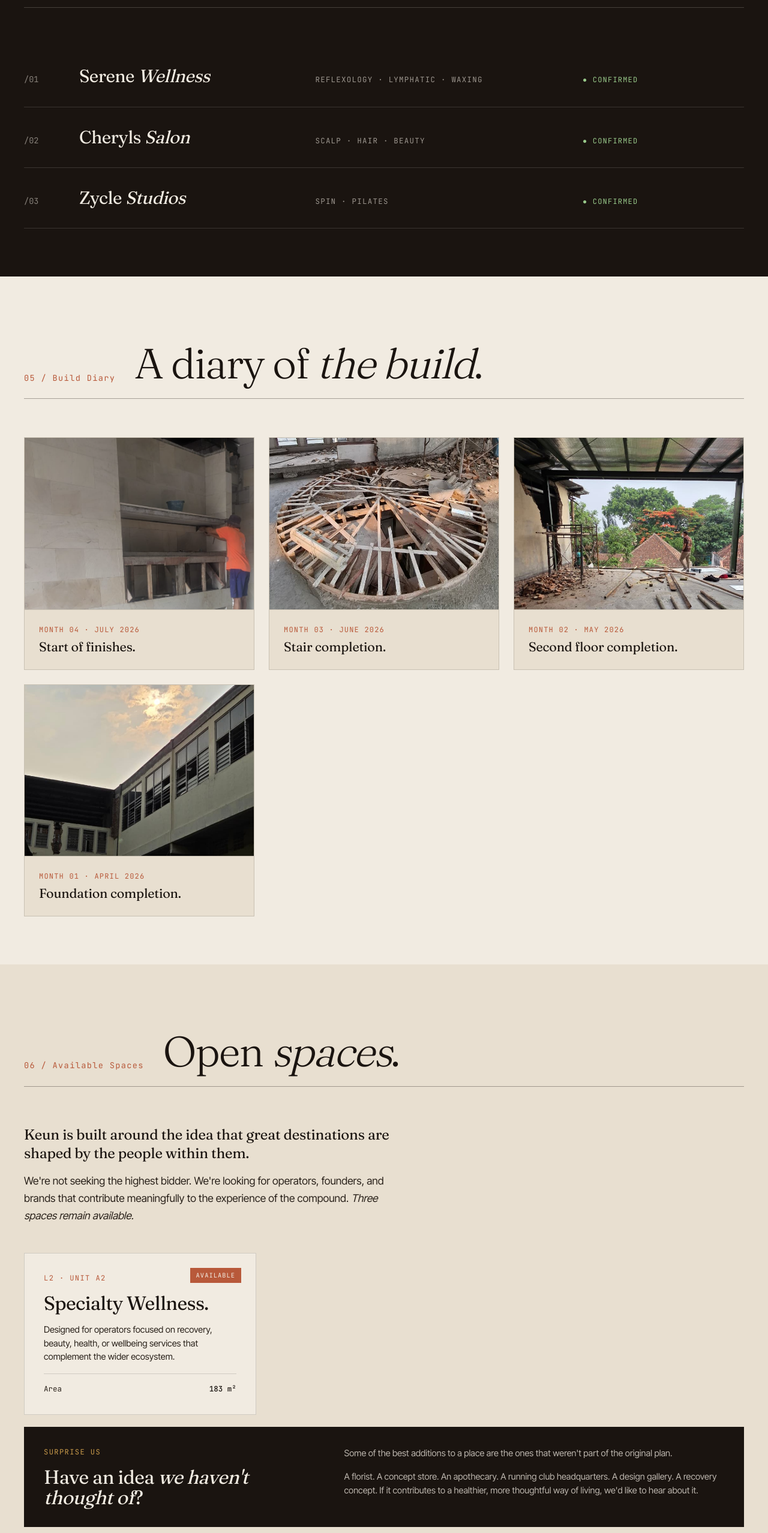
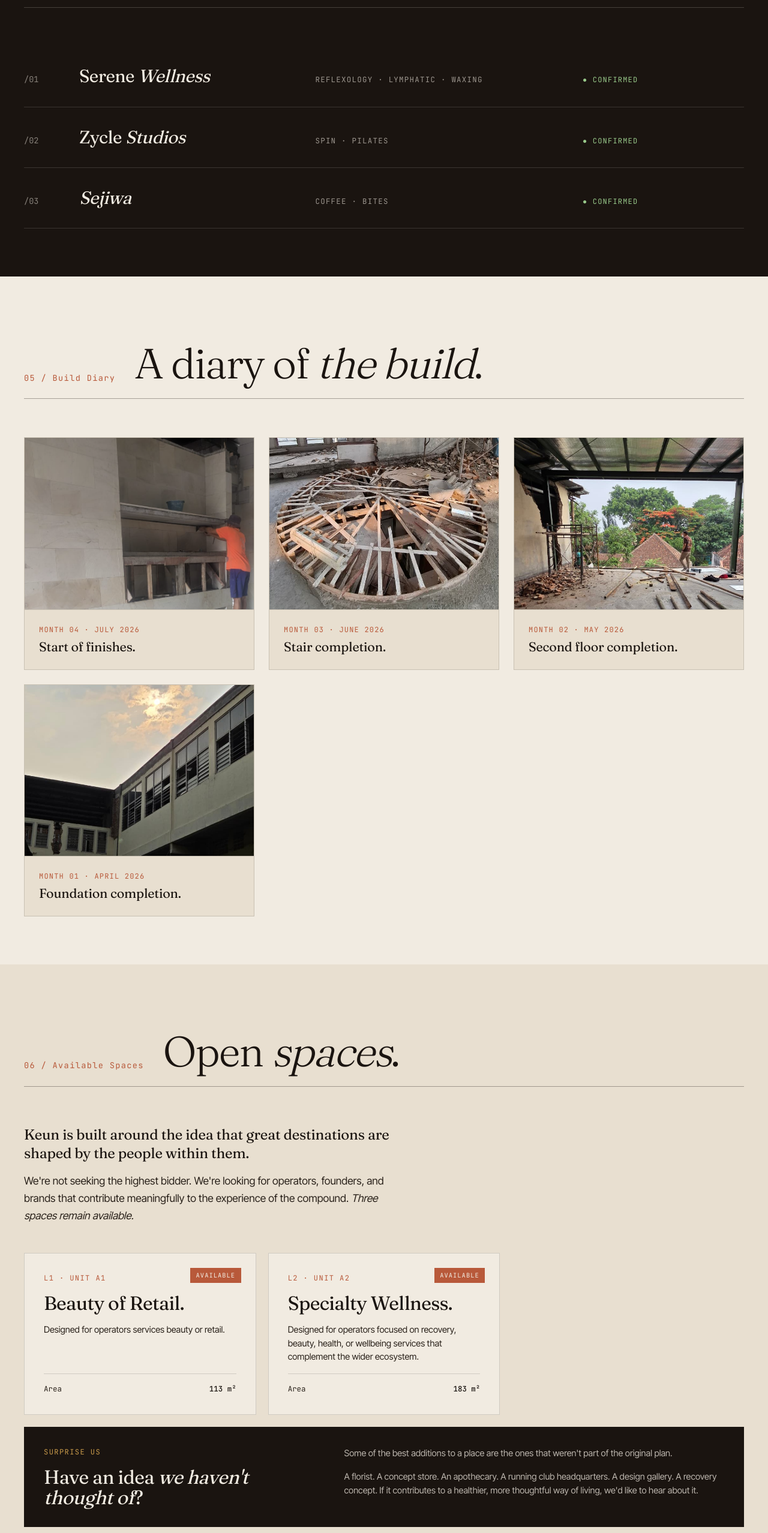
Before and after one commit to keungroup/keungroup.github.io, a website built with webpack: page index.html in a window 1280 px wide. Shown: the part 5274-7830 px from the top of the page at 60% size. Built offline with nearby package versions, Linux system fonts and the light colour scheme.

Commit message:
03062026 - Profile - V3 - SJ

```diff
--- a/index.html
+++ b/index.html
@@ -215,14 +215,14 @@
     </div>
     <div class="tenant-row reveal">
       <div class="tenant-num">/02</div>
-      <div class="tenant-name">Cheryls <em>Salon</em></div>
-      <div class="tenant-cat">Scalp · Hair · Beauty</div>
+      <div class="tenant-name">Zycle <em>Studios</em></div>
+      <div class="tenant-cat">Spin · Pilates</div>
       <div class="tenant-status status-confirmed">● Confirmed</div>
     </div>
     <div class="tenant-row reveal">
       <div class="tenant-num">/03</div>
-      <div class="tenant-name">Zycle <em>Studios</em></div>
-      <div class="tenant-cat">Spin · Pilates</div>
+      <div class="tenant-name"><em>Sejiwa</em></div>
+      <div class="tenant-cat">Coffee · Bites</div>
       <div class="tenant-status status-confirmed">● Confirmed</div>
     </div>
   </div>
@@ -280,6 +280,16 @@
   <p class="day-intro reveal" style="margin-left:0; max-width:620px; margin-bottom:3rem;">We're not seeking the highest bidder. We're looking for operators, founders, and brands that contribute meaningfully to the experience of the compound. <em>Three spaces remain available.</em></p>
 
   <div class="openings-grid">
+    <div class="opening-card reveal">
+      <span class="opening-tag">Available</span>
+      <div class="opening-unit">L1 · Unit A1</div>
+      <h3 class="opening-name">Beauty of Retail.</h3>
+      <p class="opening-desc">Designed for operators services beauty or retail.</p>
+      <div class="opening-meta">
+        <div class="opening-meta-row"><span>Area</span><strong>113 m²</strong></div>
+      </div>
+    </div>
+
     <div class="opening-card reveal">
       <span class="opening-tag">Available</span>
       <div class="opening-unit">L2 · Unit A2</div>
```
